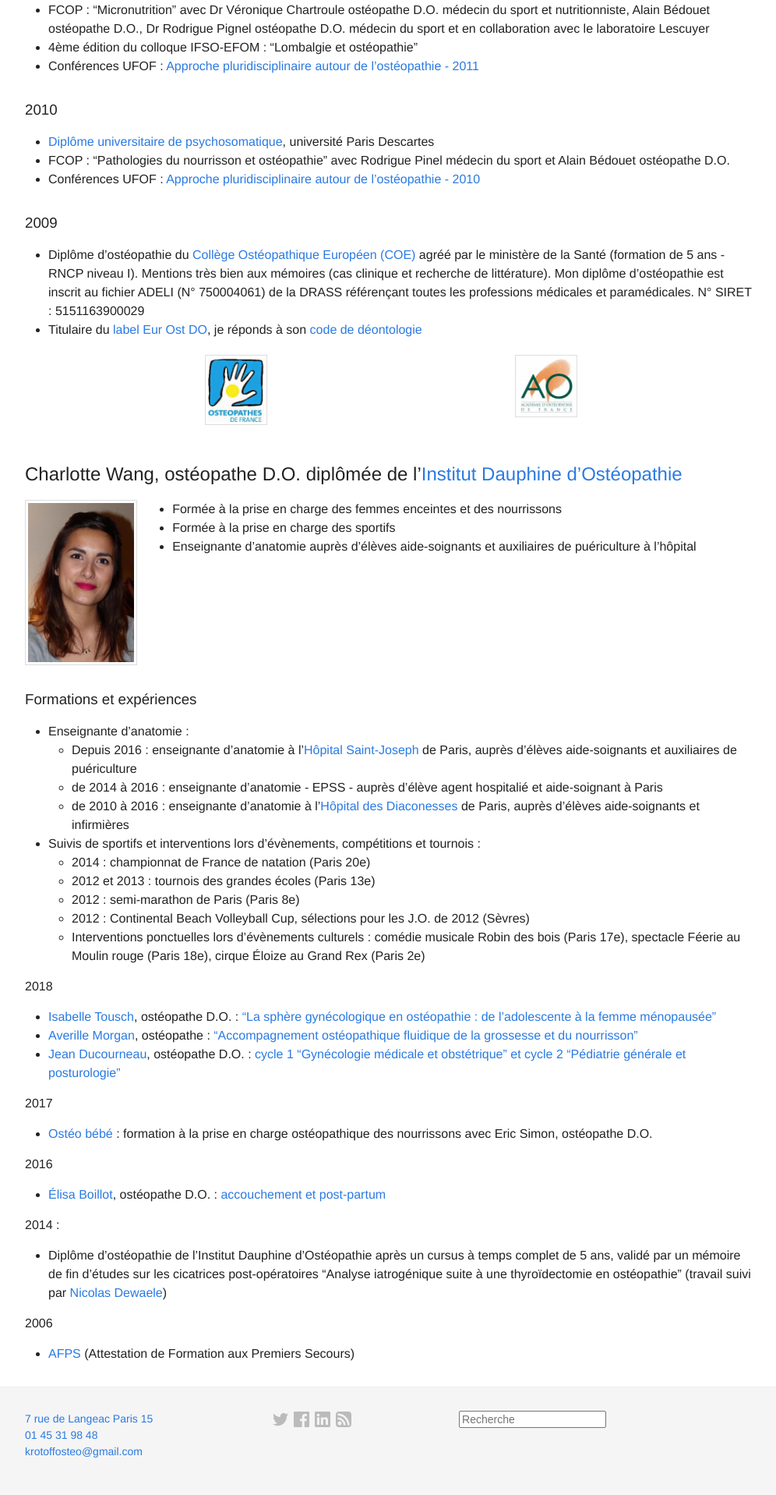
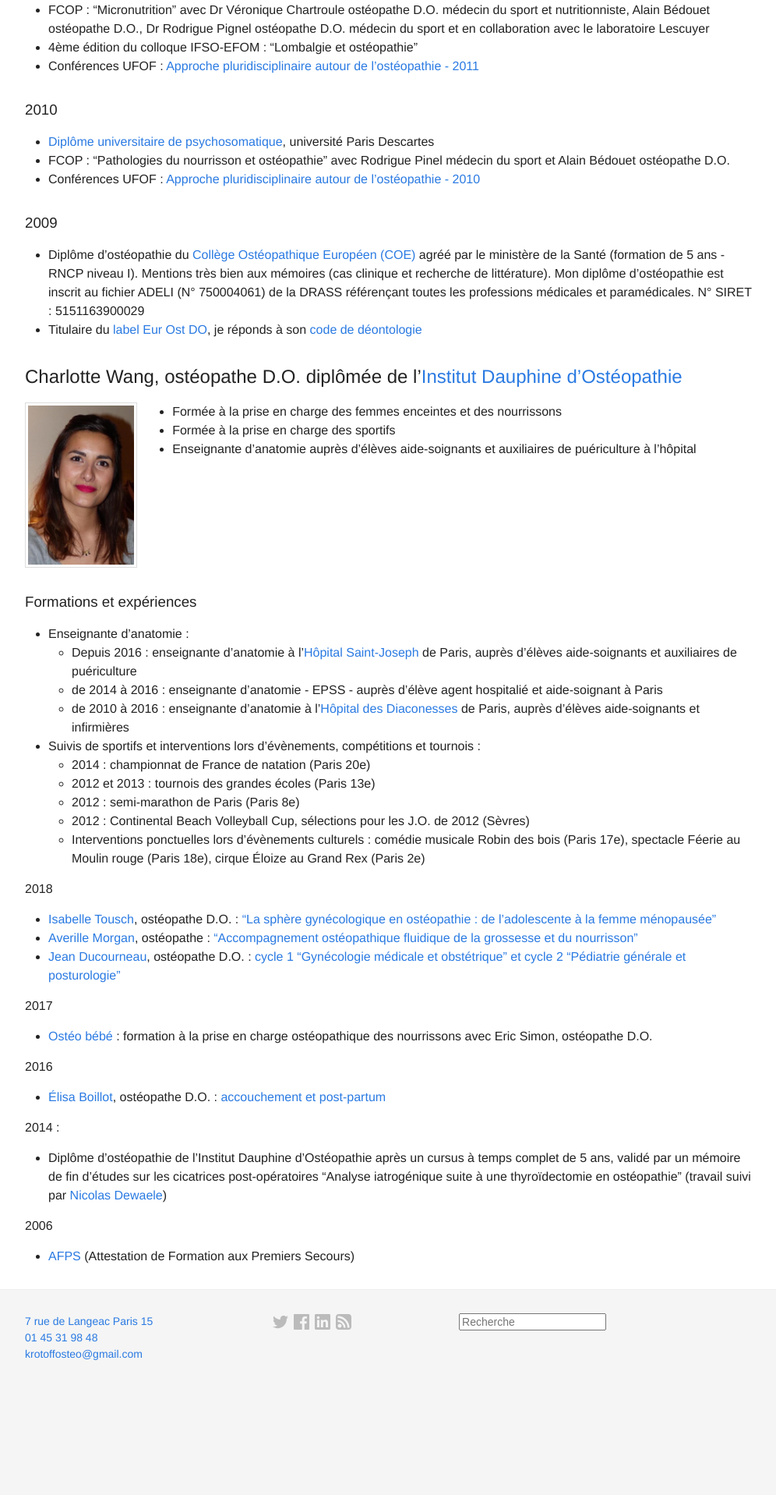
Before and after one commit to tkrotoff/osteo15, a Jekyll site: the page built from 1-Vos-osteopathes.md, in a window 1280 px wide. Shown: the part 2017-3934 px from the top of the page at 78% size, without its empty margins (138-1134 px from the left). Built offline with Jekyll 4.4.1, drawn with Linux system fonts in a browser that asks for light colours; nearby versions of some CDN libraries; after the commit the page ends 3809 px from its top, so only the background shows below that.

Commit message:
Delete UFOF and "Académie d'Ostéopathie de France" images

```diff
--- a/1-Vos-osteopathes.md
+++ b/1-Vos-osteopathes.md
@@ -88,32 +88,6 @@
   N° SIRET : 5151163900029
 - Titulaire du [label Eur Ost DO](http://www.osteofrance.com/eur-ost-do/), je réponds à son [code de déontologie](http://www.osteofrance.com/assets/pdf/ufof_deontologie.pdf)
 
-<div class="row" style="margin-top: 20px">
-  <div class="col-md-2"></div>
-  <div class="col-md-3" style="margin-bottom: 30px">
-    <a href="http://www.osteofrance.com/ufof/presentation/">
-      <img
-        src="/assets/UFOF.jpg"
-        alt="Union Fédérale des Ostéopathes de France"
-        title="Union Fédérale des Ostéopathes de France"
-        style="width: 80px"
-      >
-    </a>
-  </div>
-  <div class="col-md-2"></div>
-  <div class="col-md-3">
-    <a href="http://www.academie-osteopathie.fr/">
-      <img
-        src="/assets/Academie-osteopathie-france.jpg"
-        alt="Académie d'Ostéopathie de France"
-        title="Académie d'Ostéopathie de France"
-        style="width: 80px"
-      >
-    </a>
-  </div>
-  <div class="col-md-2"></div>
-</div>
-
 
 ## Charlotte Wang, ostéopathe D.O. diplômée de l'[Institut Dauphine d'Ostéopathie](http://www.institutdauphine.com/)
 
```
Also changed, not shown: assets/Academie-osteopathie-france.jpg (deleted), assets/UFOF.jpg (deleted).
